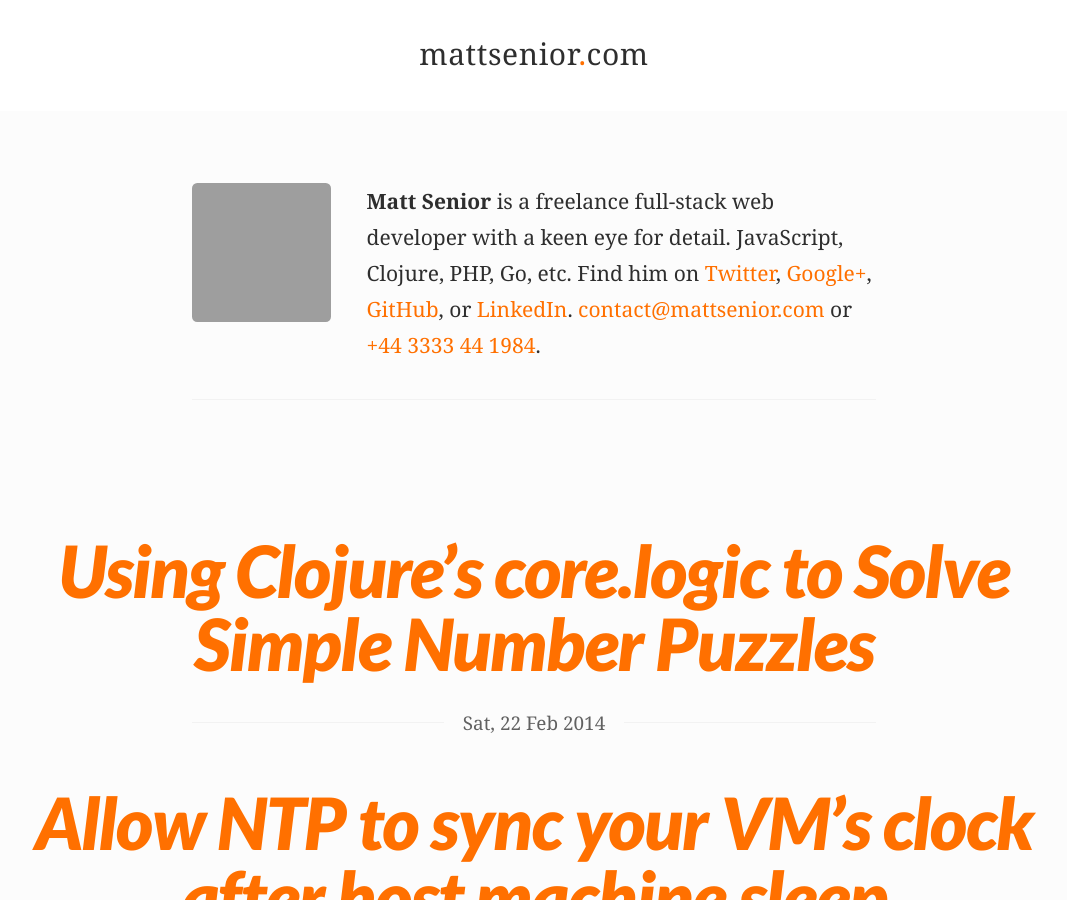
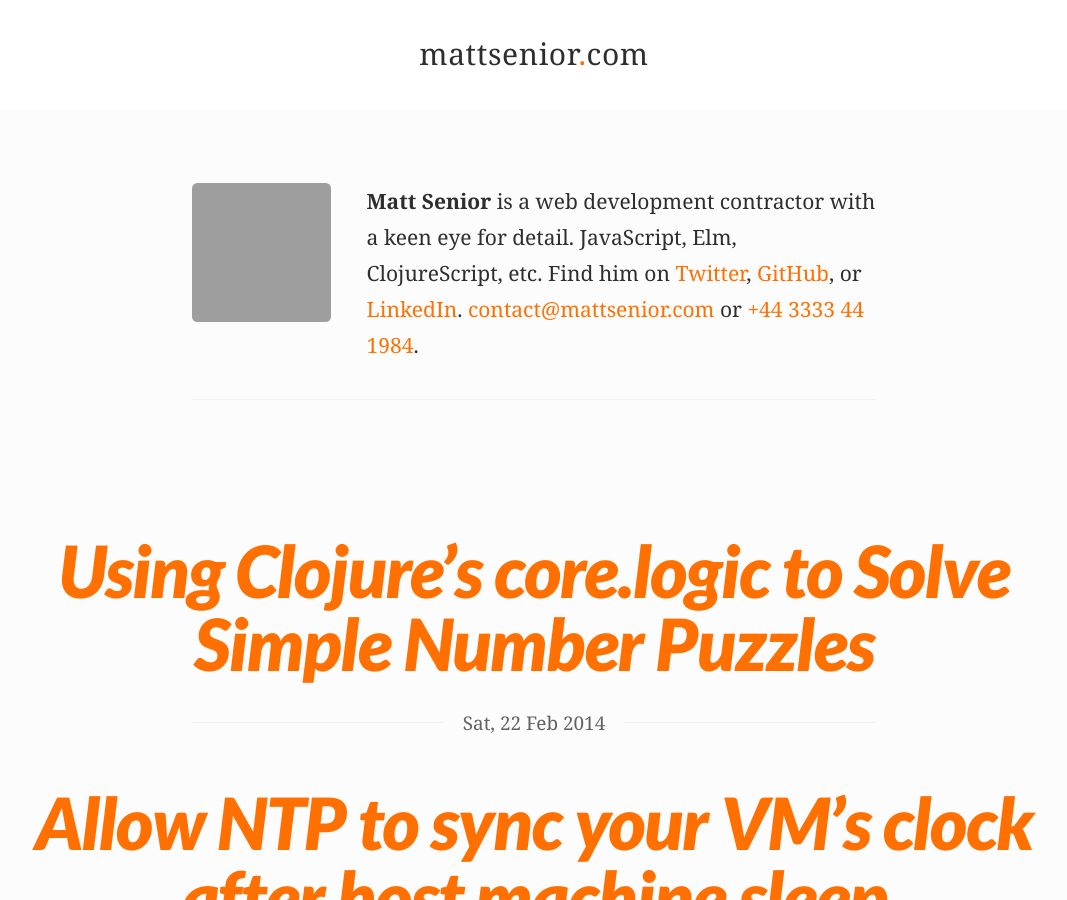
Before and after one commit to mattsenior/mattsenior.com, a Jekyll site: the page built from index.markdown, in a window 1280 px wide and 900 px high. Shown: the whole window, without its empty margins (106-1173 px from the left). Built offline with Jekyll 4.4.1, drawn with Linux system fonts in a browser that asks for light colours; some web fonts are replaced; Markdown is read by kramdown in place of the engine named in the settings; grey boxes are pictures that could not be loaded.

Commit message:
Update tech list to JS/Elm/ClojureScript

```diff
--- a/_layouts/home.html
+++ b/_layouts/home.html
@@ -12,7 +12,7 @@
 		        <a class="media__img intro__face-in-a-circle-obviously" rel="me author external" href="https://twitter.com/mattsenior"><img src="https://www.gravatar.com/avatar/74838fae38c88e23f10018425ab90fb1.jpg?s=500" alt="Matt Senior’s face in a circle obviously"></a>
 		        <div class="media__body">
                             <p>
-		                <strong>Matt Senior</strong> is a freelance full-stack web developer with a keen eye for detail. JavaScript, Clojure, PHP, Go, etc. Find him on <a href="https://twitter.com/mattsenior" rel="me author external">Twitter</a>, <a href="https://plus.google.com/101426409297412754558?rel=author" title="Matt Senior’s Google+">Google+</a>, <a href="https://github.com/mattsenior" rel="me author external">GitHub</a>, or <a href="https://www.linkedin.com/in/mattsenior" rel="me author external">LinkedIn</a>.
+		                <strong>Matt Senior</strong> is a web development contractor with a keen eye for detail. JavaScript, Elm, ClojureScript, etc. Find him on <a href="https://twitter.com/mattsenior" rel="me author external">Twitter</a>, <a href="https://github.com/mattsenior" rel="me author external">GitHub</a>, or <a href="https://www.linkedin.com/in/mattsenior" rel="me author external">LinkedIn</a>.
 			        <script type="text/javascript">
                                     //<![CDATA[
                                     <!--
```
